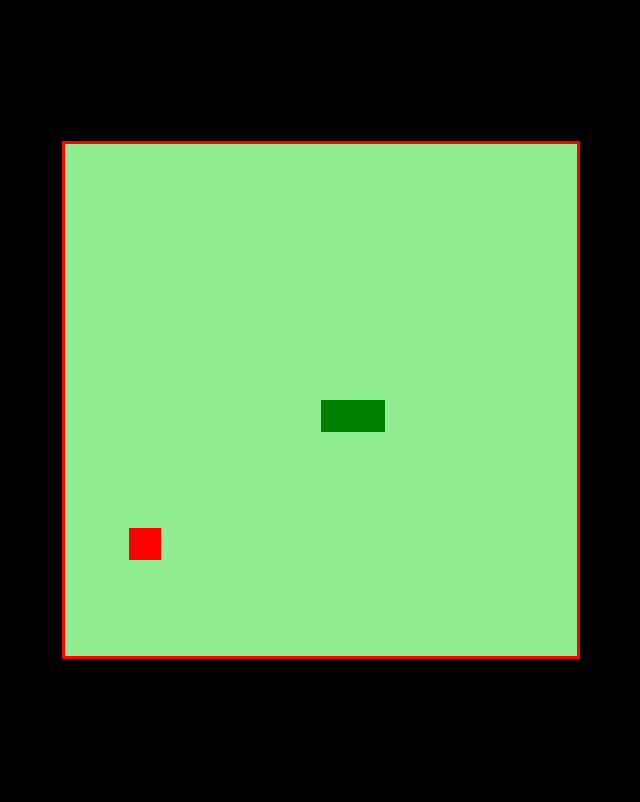
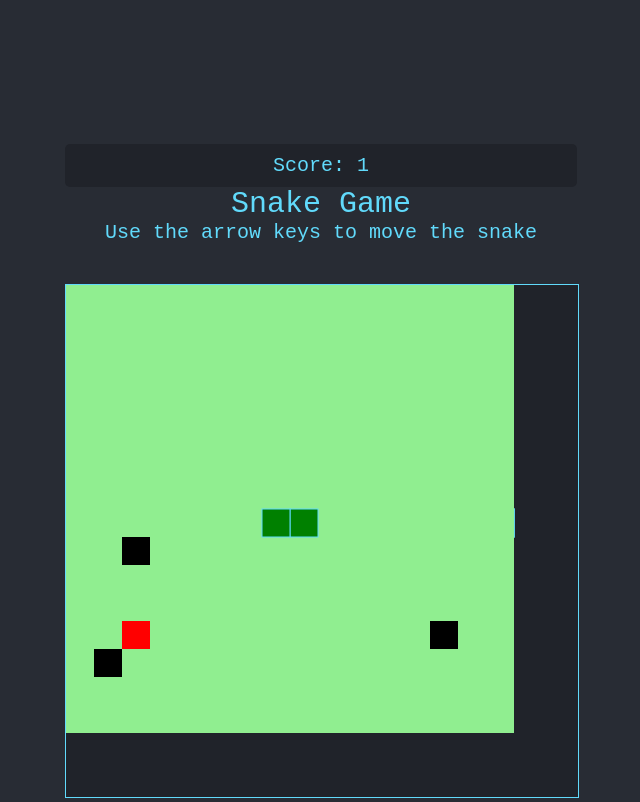
Before and after one commit to Mart1966/snake-game, a plain HTML site: page index.html in a window 1280 px wide. Shown: the whole page, without its empty margins (319-959 px from the left). Drawn offline with Linux system fonts and the light colour scheme.

Commit message:
Update background color and add score display in index.html

```diff
--- a/index.html
+++ b/index.html
@@ -10,19 +10,53 @@
                 align-items: center;
                 height: 100vh;
                 margin: 0;
-                background-color: #000000;
+                background-color: #282c34;
             }
 
             /* Style the canvas */
             #game {
-                border: 3px solid red;
+                background-color: #20232a;
+                border: 1px solid #61dafb;
+                margin-top: 20px;
+            }
+            #game-container {
+                text-align: center;
+                width: 512px;
+                height: 512px;
+                margin: auto;
+            }
+            #score {
+                color: #61dafb;
+                font-size: 20px;
+                font-family: 'Courier New', Courier, monospace;
+                background-color: #20232a;
+                padding: 10px;
+                border-radius: 5px;
+            }
+             /* Style the title */
+             #title {
+                color: #61dafb;
+                font-size: 30px;
+                font-family: 'Courier New', Courier, monospace;
+            }
+
+            /* Style the instructions */
+            #instructions {
+                color: #61dafb;
+                font-size: 20px;
+                font-family: 'Courier New', Courier, monospace;
+                margin-bottom: 20px;
             }
         </style>
     </head>
     <body>
-        <!-- Include a canvas element with the id 'game' -->
-        <canvas id="game" width="512" height="512"></canvas>
-
+        <!-- Display the score -->
+        <div id="game-container">
+            <div id="score">Score: 0</div>
+            <div id="title">Snake Game</div>
+            <div id="instructions">Use the arrow keys to move the snake</div>
+            <canvas id="game" width="512" height="512"></canvas>
+        </div>
         <!-- Include the JavaScript file -->
         <script src="snake.js"></script>
     </body>
--- a/snake.js
+++ b/snake.js
@@ -1,42 +1,76 @@
+// Get the canvas element with the id 'game'
 let canvas = document.getElementById('game');
+
+// Get the 2D rendering context for the drawing surface of the canvas
 let context = canvas.getContext('2d');
 
-let box = 32;
+// Define the size of each square (box) on the canvas
+let box = 28;
+
+// Initialize the snake as an array of objects
 let snake = [];
+
+// Set the initial position of the snake in the middle of the canvas
 snake[0] = { x: 8 * box, y: 8 * box };
 
+// Set the initial direction of the snake to the right
 let direction = "right";
+
+// Create the food object with a random position on the canvas
 let food = {
     x: Math.floor(Math.random() * 15 + 1) * box,
     y: Math.floor(Math.random() * 15 + 1) * box
 }
+// Initialize the score
+let score = 0;
 
+// Function to create the background of the game
 function createBG() {
+    // Set the color of the fill
     context.fillStyle = "lightgreen";
+    // Draw a rectangle covering the entire canvas
     context.fillRect(0, 0, 16 * box, 16 * box);
 }
-
+//create the Snake
 function createSnake() {
     for (i = 0; i < snake.length; i++) {
         context.fillStyle = "green";
         context.fillRect(snake[i].x, snake[i].y, box, box);
+        context.strokeStyle = "#61dafb"; // snake border color
+        context.strokeRect(snake[i].x, snake[i].y, box, box);
     }
 }
-
+//Draw the food in a random place on the canvas
 function drawFood() {
     context.fillStyle = "red";
     context.fillRect(food.x, food.y, box, box);
 }
+// Create an array of obstacles
+let obstacles = [];
+for(let i = 0; i < 3; i++) { // 3 is the number of obstacles
+    obstacles[i] = {
+        x: Math.floor(Math.random() * 15 + 1) * box,
+        y: Math.floor(Math.random() * 15 + 1) * box
+    };
+}
+
+// Function to draw the obstacles
+function drawObstacles() {
+    for(let i = 0; i < obstacles.length; i++) {
+        context.fillStyle = "black"; // color of the obstacles
+        context.fillRect(obstacles[i].x, obstacles[i].y, box, box);
+    }
+}
 
 document.addEventListener('keydown', update);
-
+//record key functions
 function update(event) {
     if (event.keyCode == 37 && direction != "right") direction = "left";
     if (event.keyCode == 38 && direction != "down") direction = "up";
     if (event.keyCode == 39 && direction != "left") direction = "right";
     if (event.keyCode == 40 && direction != "up") direction = "down";
 }
-
+//start the game
 function startGame() {
     if (snake[0].x > 15 * box && direction == "right") snake[0].x = 0;
     if (snake[0].x < 0 && direction == "left") snake[0].x = 16 * box;
@@ -53,6 +87,8 @@ function startGame() {
     createBG();
     createSnake();
     drawFood();
+    // Draw the obstacles
+    drawObstacles();
 
     let snakeX = snake[0].x;
     let snakeY = snake[0].y;
@@ -61,20 +97,37 @@ function startGame() {
     if (direction == "left") snakeX -= box;
     if (direction == "up") snakeY -= box;
     if (direction == "down") snakeY += box;
-
+//check if the snake has eaten the food
     if (snakeX != food.x || snakeY != food.y) {
+        //remove the last square of the snake
         snake.pop();
     } else {
+        score++;
+        //create a new food object at a random position
         food.x = Math.floor(Math.random() * 15 + 1) * box;
         food.y = Math.floor(Math.random() * 15 + 1) * box;
+        // Update the score display
+        document.getElementById('score').innerHTML = "Score: " + score;
     }
+    // Draw the score
+    //context.fillStyle = "black";
+    //context.font = "20px Arial";
+    //context.fillText("Score: " + score, box, box);
 
+// create the new head of the snake
     let newHead = {
         x: snakeX,
         y: snakeY
     }
 
     snake.unshift(newHead);
+    // Check if the snake hits an obstacle
+    for(let i = 0; i < obstacles.length; i++) {
+        if(snakeX == obstacles[i].x && snakeY == obstacles[i].y) {
+            clearInterval(game);
+            alert('Game Over :(');
+        }
+    }
 }
 
-let game = setInterval(startGame, 100);
+let game = setInterval(startGame, 150);
```
